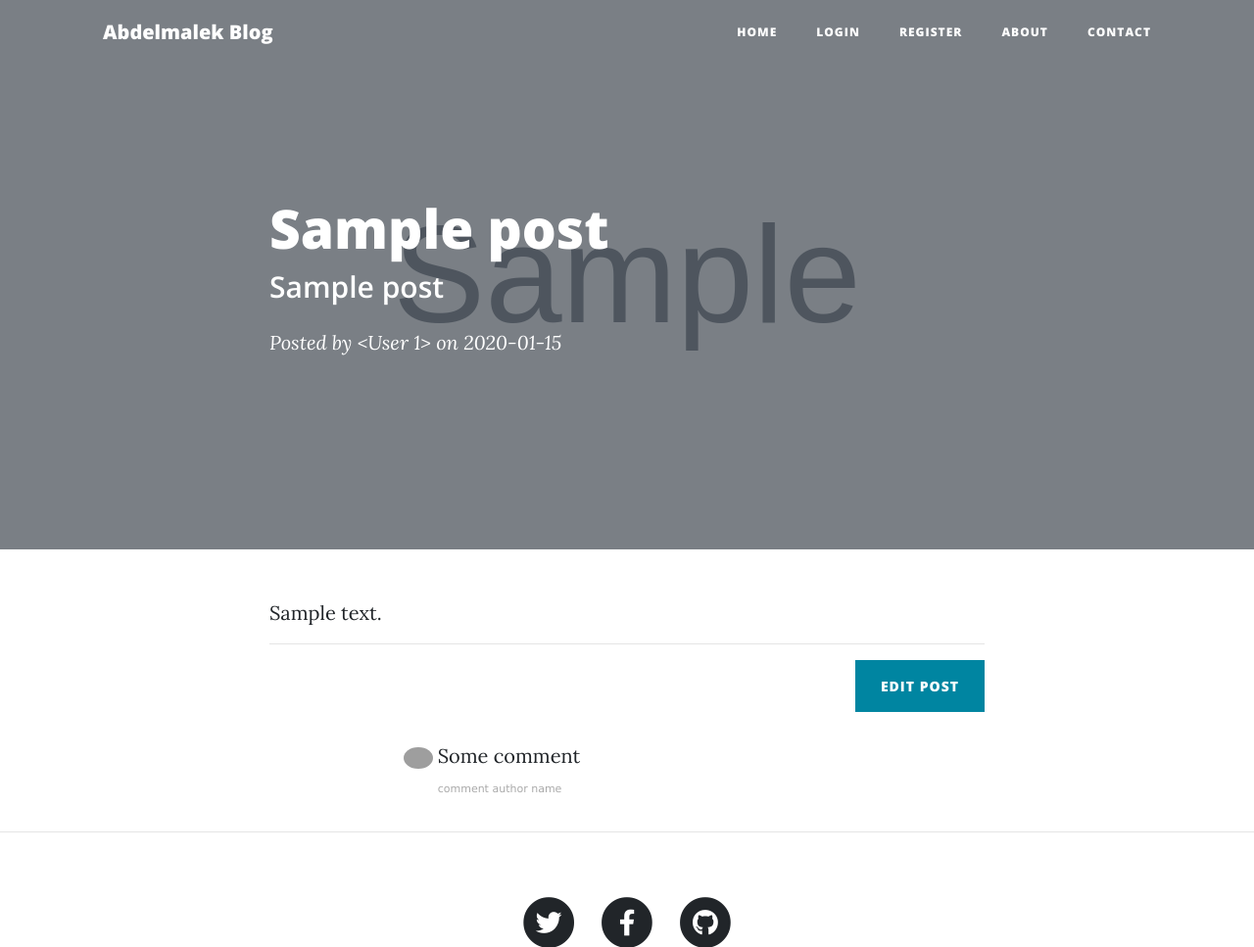
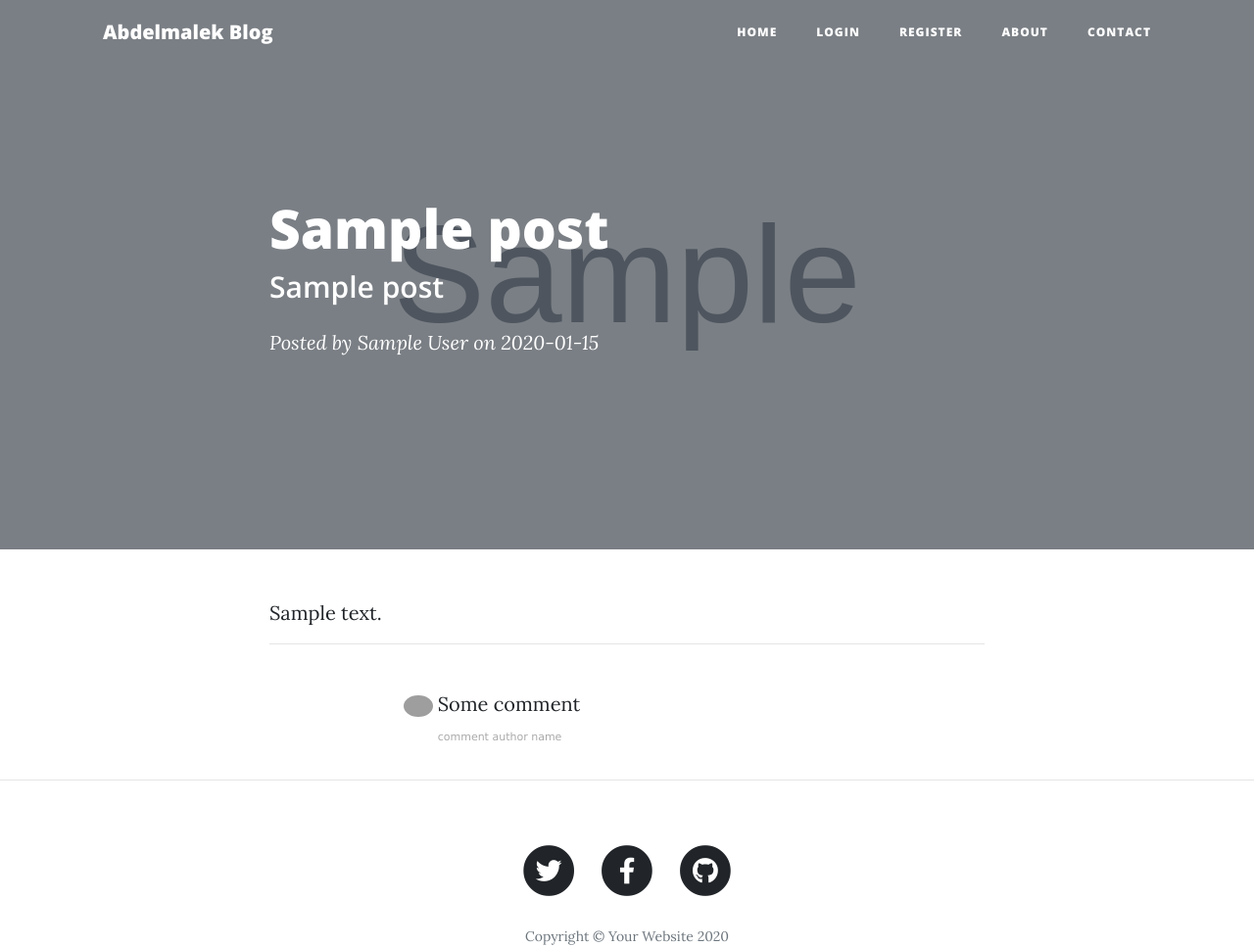
Before and after one commit to AbdelmalekIla/blog-with-authentication, a Flask app: page /post/1 in a window 1280 px wide. Shown: the top 967 px of the page at 98% size. Run offline with Flask 3, Linux system fonts and the light colour scheme; tables that the repository leaves empty hold one stand-in row (values such as "Sample post"); grey boxes marked "Sample" are stand-in pictures; some libraries are stand-ins or nearby versions; grey boxes are pictures that could not be loaded.

Commit message:
Update HTML templates to display author's name instead of the entire author object

```diff
--- a/templates/post.html
+++ b/templates/post.html
@@ -10,7 +10,7 @@
             <h1>{{post.title}}</h1>
             <h2 class="subheading">{{post.subtitle}}</h2>
             <span class="meta">Posted by
-              <a href="#">{{post.author}}</a>
+              <a href="#">{{post.author.name}}</a>
               on {{post.date}}</span>
           </div>
         </div>
@@ -25,10 +25,11 @@
         <div class="col-lg-8 col-md-10 mx-auto">
             {{ post.body|safe }}
           <hr>
-
+          {% if current_user.id==1: %}
             <div class="clearfix">
             <a class="btn btn-primary float-right" href="{{url_for('edit_post', post_id=post.id)}}">Edit Post</a>
             </div>
+          {% endif %}
 
 
 
```
